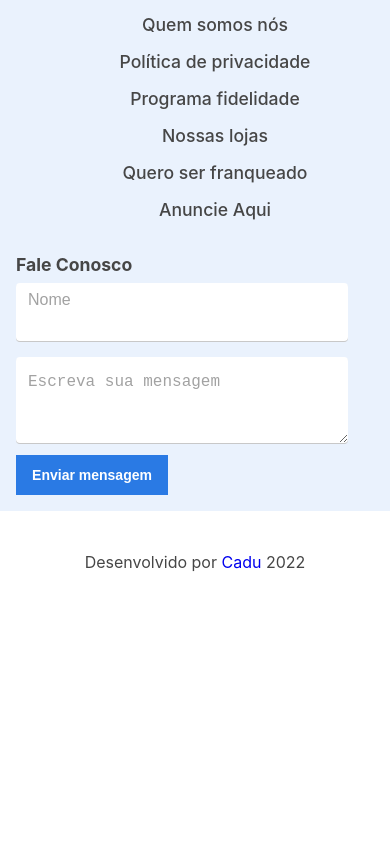
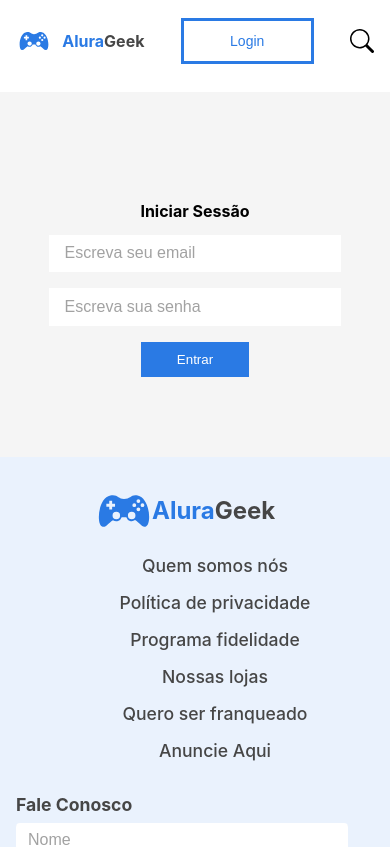
Before and after one commit to Cadufc91/Alura-Geek, a React (Create React App) app: page /login in a window 390 px wide. Shown: the top 847 px of the page. Built offline with nearby package versions, Linux system fonts and the light colour scheme.

Commit message:
Login page style, update responsiveness & product availability for all screens

```diff
--- a/src/components/Footer/Footer.css
+++ b/src/components/Footer/Footer.css
@@ -1,28 +1,27 @@
 .footer-container{
-    margin-top: -18rem;
     background: #EAF2FD;
 }
 
 .footer-logo{
+    align-items: center;
     display: flex;
     flex-direction: row;
-    align-items: center;
     margin-left: 6rem;
 }
 
 .footer-console{
-    margin-top: 1.6rem;
     color: #2A7AE4;
     font-size: 3.5rem;
     margin-right: 1.5rem;
+    margin-top: 1.6rem;
 }
 
 .footer-title{
     color: #2A7AE4;
+    font-size: 1.5rem;
     font-weight: bold;
     margin-left: -1.5rem;
     margin-top: 1.6rem;
-    font-size: 1.5rem;
 }
 
 .footer-title-colored{
@@ -30,10 +29,10 @@
 }
 
 .footer-links{
-    list-style: none;
+    align-items: center;
     display: flex;
     flex-direction: column;
-    align-items: center;
+    list-style: none;
 }
 
 .footer-links li{
@@ -41,10 +40,10 @@
 }
 
 .footer-links li a{
+    color: #464646;
+    font-size: 1.1rem;
+    font-weight: 500;
     text-decoration: none;
-    font-size: 1.1rem;
-    color: #464646;
-    font-weight: 500;
 }
 
 .footer-contact{
@@ -52,79 +51,75 @@
 }
 
 .footer-contact-title{
+    color: #464646;
     font-size: 1.1rem;
     font-weight: 700 bold;
-    color: #464646;
     margin-bottom: 0.5rem;
 }
 
 .footer-contact-name{
     background: #FFFFFF;
+    border: none;
+    border-radius: 0.25rem;
+    box-shadow: 0 0.07rem #C8C8C8;
+    font-size: 1rem;
+    height: 3.5rem;
+    margin-bottom: 1rem;
     width: 20.5rem;
-    height: 3.5rem;
-    font-size: 1rem;
-    border-radius: 0.25rem;
-    border: none;
-    box-shadow: 0 0.07rem #C8C8C8;
-    margin-bottom: 1rem;
 }
 
 .footer-contact-name::placeholder{
     color: #A2A2A2;
+    left: 0.75rem;
     position: absolute;
     top: 0.5rem;
-    left: 0.75rem;
 }
 
 .footer-contact-message{
     background: #FFFFFF;
+    border: none;
+    border-radius: 0.25rem;
+    box-shadow: 0 0.07rem #C8C8C8;
+    font-size: 1rem;
+    height: 5.125rem;
+    margin-bottom: 0.5rem;
     width: 20.5rem;
-    height: 5.125rem;
-    font-size: 1rem;
-    border-radius: 0.25rem;
-    border: none;
-    box-shadow: 0 0.07rem #C8C8C8;
-    margin-bottom: 0.5rem;
 }
 
 .footer-contact-message::placeholder{
     color: #A2A2A2;
+    left: 0.75rem;
     position: absolute;
     top: 1rem;
-    left: 0.75rem;
 }
 
 .footer-btn{
     background: #2A7AE4;
+    border: none;
     color: #FFFFFF;
-    border: none;
-    width: 9.5rem;
-    height: 2.5rem;
+    cursor: pointer;
     font-size: 0.875rem;
     font-weight: 600;
+    height: 2.5rem;
     margin-bottom: 1rem;
-    cursor: pointer;
+    width: 9.5rem;
 }
 
 .footer-copyright{
-    height: 6.37rem;
+    align-items: center;
+    color: #464646;
     display: flex;
     flex-direction: row;
+    height: 6.37rem;
     justify-content: center;
-    align-items: center;
-    color: #464646;
 }
 
 .footer-copyright a{
+    font-size: 1rem;
     text-decoration: none;
-    font-size: 1rem;
 }
 
 @media screen and (min-width: 768px) {
-    .footer-container {
-        margin-top: 98rem;
-    }
-
     .footer-top{
         display: flex;
         justify-content: flex-start;
@@ -135,17 +130,17 @@
     }
 
     .footer-links{
+        align-items: flex-start;
+        display: flex;
         float: left;
-        display: flex;
-        align-items: flex-start;
         margin-right: 5.87rem;
     }
 
     .footer-contact{
+        display: flex;
+        flex-direction: column;
         position: relative;
         top: -4.5rem;
-        display: flex;
-        flex-direction: column;
     }
 
     .footer-contact-name,
@@ -156,12 +151,12 @@
 
 @media screen and (min-width: 1440px) {
     .footer-container{
-        width: 100vw;
-        height: 23rem;
+        align-items: flex-start;
         display: flex;
         flex-direction: row;
-        align-items: flex-start;
+        height: 23rem;
         padding-top: 4rem;
+        width: 100vw;
     }
 
     .footer-logo{
@@ -174,9 +169,9 @@
     }
 
     .footer-contact{
-        margin-top: 4.5rem;
         display: flex;
         flex-direction: column;
+        margin-top: 4.5rem;
     }
 
     .footer-contact-name,
--- a/src/components/Header/Header.css
+++ b/src/components/Header/Header.css
@@ -1,17 +1,16 @@
 .header-container{
-    width: 23.4375rem;
-    height: 4.75rem ;
+    align-items: center;
     display: flex;
     flex-direction: row;
-    align-items: center;
     flex-wrap: wrap;
+    height: 4.75rem ;
     justify-content: space-between;
     margin-top: 1rem;
 }
 
 .console{
+    color: #2A7AE4;
     font-size: 2rem;
-    color: #2A7AE4;
     margin-left: 1.125rem;
 }
 
@@ -26,19 +25,19 @@
 }
 
 .login-btn{
+    background: transparent;
+    border: 0.1875rem solid #2A7AE4;
+    color: #2A7AE4;
+    cursor: pointer;
+    font-size: 0.875rem;
     padding: 0.75rem 1rem;
     width: 8.312rem;
-    background: transparent;
-    border: 0.1875rem solid #2A7AE4;
-    font-size: 0.875rem;
-    color: #2A7AE4;
-    cursor: pointer;
 }
 
 .search-btn{
-    width: 1.5rem;
     height: 1.5rem;
     margin-right: 1rem;
+    width: 1.5rem;
 }
 
 .search{
@@ -60,27 +59,27 @@
     }
 
     .search{
+        background: #F5F5F5;
+        border: none;
+        border-radius: 1.25rem;
+        height: 2.5rem;
         visibility: visible;
         width: 17rem;
-        height: 2.5rem;
-        border-radius: 1.25rem;
-        background: #F5F5F5;
-        border: none;
     }
 
     .search::placeholder{
+        color: #A2A2A2;
+        left: 1rem;
         position: absolute;
-        left: 1rem;
         top: 0.75rem;
-        color: #A2A2A2;
     }
 
     .search-btn{
+        color: #A2A2A2;
+        height: 1rem;
+        left: 17.5rem;
         position: relative;
-        left: 17.5rem;
-        color: #A2A2A2;
         width: 1rem;
-        height: 1rem;
     }
 
     .login-btn{
@@ -92,15 +91,15 @@
 
 @media screen and (min-width: 1440px) {
     .header-container{
-        width: 71rem;
         height: 7.20rem;
         margin: 0 9.5rem;
+        width: 71rem;
     }
 
     .console{
-        width: 2.5rem;
         height: 3rem;
         margin-left: 0;
+        width: 2.5rem;
     }
 
     .header-title-colored{
@@ -116,7 +115,7 @@
     }
 
     .search-btn{
+        left: 25rem;
         position: relative;
-        left: 25rem;
     }
 }
--- a/src/components/Home/Consoles/Consoles.jsx
+++ b/src/components/Home/Consoles/Consoles.jsx
@@ -43,13 +43,13 @@ const Consoles = () => {
                             <p className='box-consoles-price'>R$ 60,00</p>
                             <a className='box-consoles-details' href="#d">Ver Produto</a>
                         </div>
-                        <div className='box desktop'>
+                        <div className='box'>
                             <img className='consoles-image' src={Consoles5} alt="" />
                             <h3 className='box-image-title'>Consoles XYZ</h3>
                             <p className='box-consoles-price'>R$ 60,00</p>
                             <a className='box-consoles-details' href="#d">Ver Produto</a>
                         </div>
-                        <div className='box desktop'>
+                        <div className='box'>
                             <img className='consoles-image' src={Consoles6} alt="" />
                             <h3 className='box-image-title'>Game Boy Color</h3>
                             <p className='box-consoles-price'>R$ 60,00</p>
--- a/src/components/Home/Miscellaneous/Miscellaneous.jsx
+++ b/src/components/Home/Miscellaneous/Miscellaneous.jsx
@@ -45,13 +45,13 @@ const Miscellaneous = () => {
                             <p className='box-miscellaneous-price'>R$ 60,00</p>
                             <a className='box-miscellaneous-details' href="#d">Ver Produto</a>
                         </div>
-                        <div className='box desktop'>
+                        <div className='box'>
                             <img className='miscellaneous-image' src={Miscellaneous5} alt="" />
                             <h3 className='box-image-title'>Controle e console XYZ</h3>
                             <p className='box-miscellaneous-price'>R$ 60,00</p>
                             <a className='box-miscellaneous-details' href="#d">Ver Produto</a>
                         </div>
-                        <div className='box desktop'>
+                        <div className='box'>
                             <img className='miscellaneous-image' src={Miscellaneous6} alt="" />
                             <h3 className='box-image-title'>Controle e console XYZ</h3>
                             <p className='box-miscellaneous-price'>R$ 60,00</p>
--- a/src/components/Home/Products/Products.jsx
+++ b/src/components/Home/Products/Products.jsx
@@ -42,13 +42,13 @@ const Products = () => {
                     <p className='box-product-price'>R$ 60,00</p>
                     <a className='box-product-details' href="#d">Ver Produto</a>
                 </div>
-                <div className='box desktop'>
+                <div className='box'>
                     <img className='product-image' src={StarWars5} alt="" />
                     <h3 className='box-image-title'>Produto XYZ</h3>
                     <p className='box-product-price'>R$ 60,00</p>
                     <a className='box-product-details' href="#d">Ver Produto</a>
                 </div>
-                <div className='box desktop'>
+                <div className='box'>
                     <img className='product-image' src={StarWars6} alt="" />
                     <h3 className='box-image-title'>Produto XYZ</h3>
                     <p className='box-product-price'>R$ 60,00</p>
--- a/src/components/Login/Login.css
+++ b/src/components/Login/Login.css
@@ -0,0 +1,35 @@
+.login-page{
+    align-items: center;
+    background: #F5F5F5;
+    display: flex;
+    flex-direction: column;
+    height: 11.81rem;
+    padding: 6rem 0 5rem 0;
+}
+
+.login-page__title{
+    font-size: 1rem;
+    font-weight: 700;
+}
+
+.login-page__user-info{
+    border: none;
+    height: 2.6rem;
+    margin-bottom: 1rem;
+    padding-left: 1rem;
+    width: 17.18rem;
+}
+
+.login-page__user-info::placeholder{
+    color: #A2A2A2;
+    font-size: 1rem;
+    margin-left: 0.75rem;
+}
+
+.login-page__btn{
+    background: #2A7AE4;
+    border: none;
+    color: #FFFFFF;
+    height: 2.5rem;
+    width: 6.81rem;
+}
```
Also changed, not shown: src/components/Home/Consoles/Consoles.css (+9 -18 lines), src/components/Home/Miscellaneous/Miscellaneous.css (+8 -18 lines), src/components/Home/Products/Products.css (+15 -14 lines), src/components/Home/Promo/Promo.css (+16 -17 lines), 1 other file (tests, documents, lock files or other folders).
